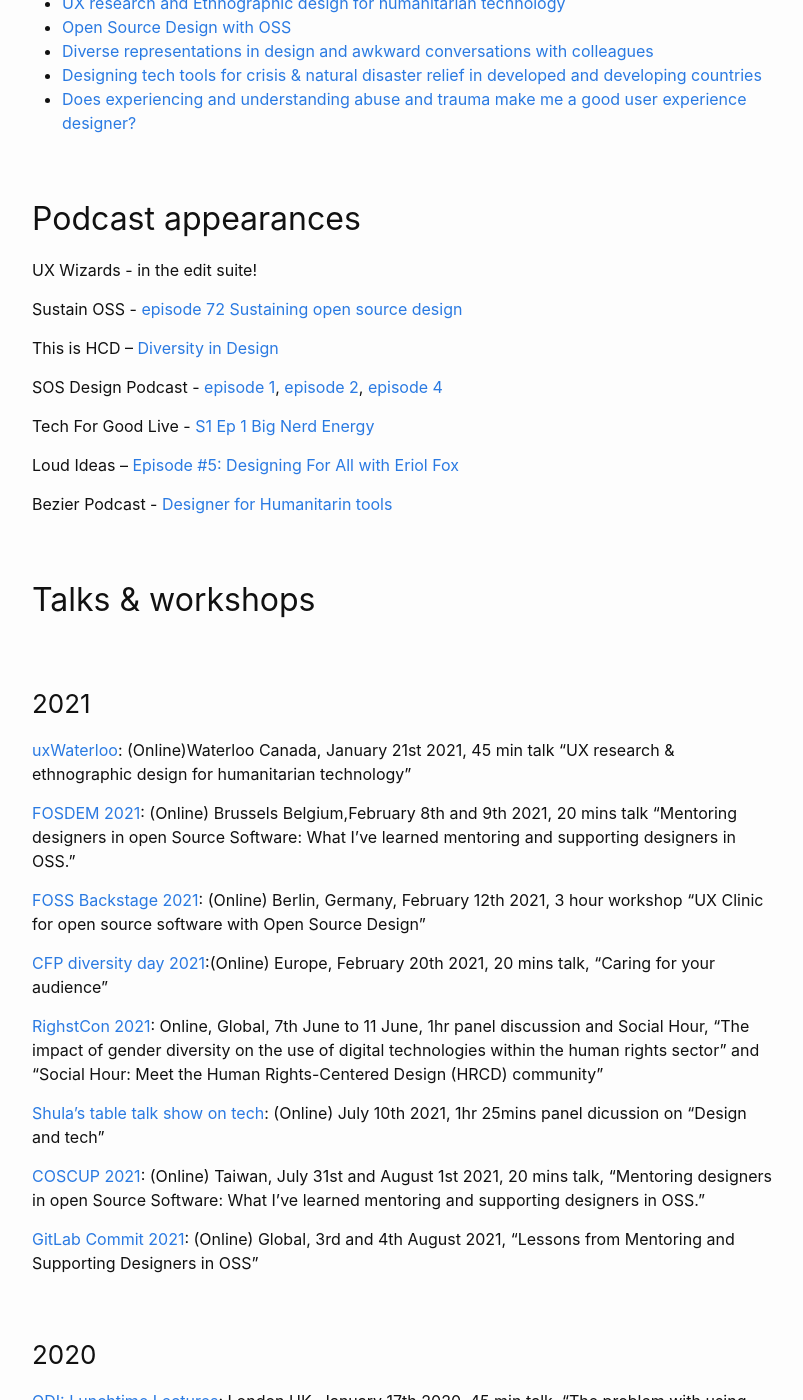
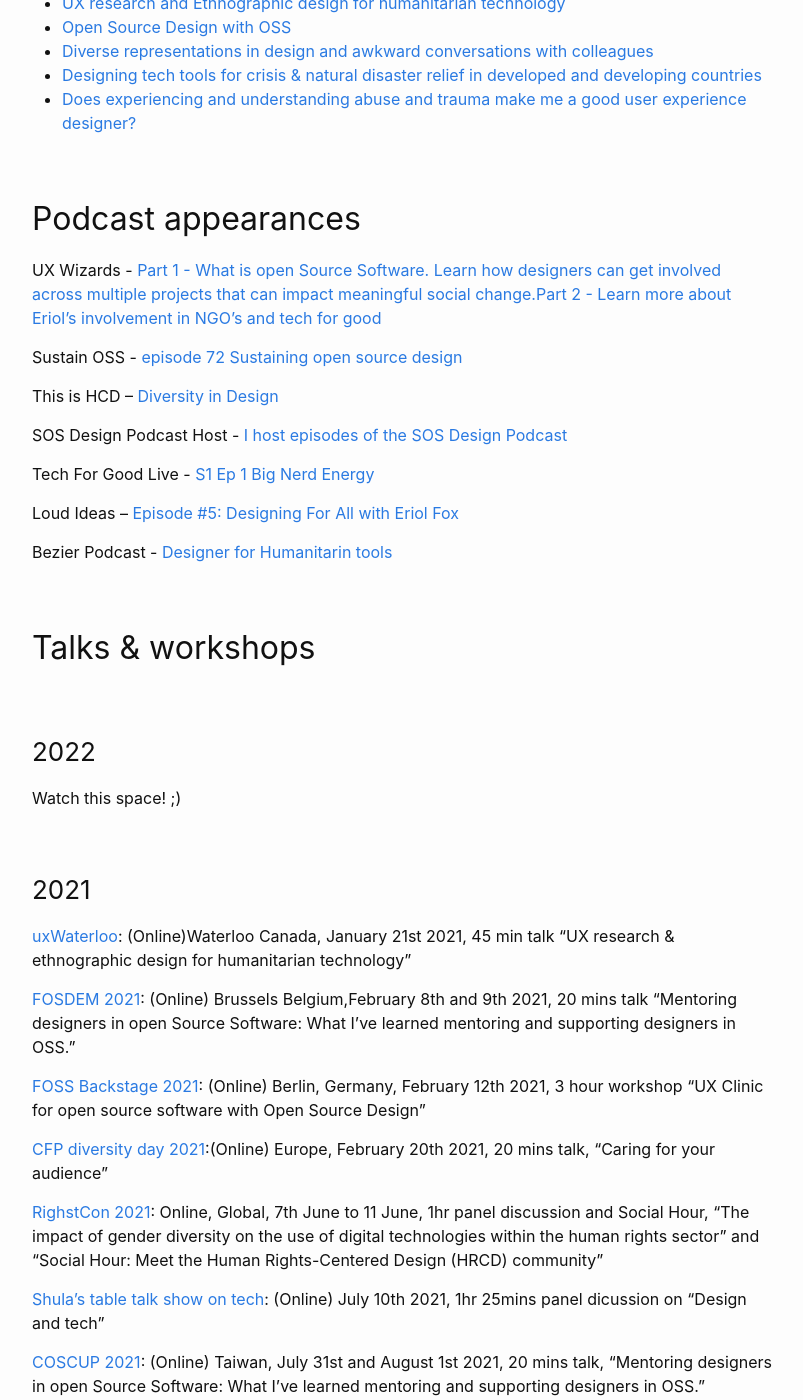
Before and after one commit to Erioldoesdesign/erioldoesdesign.github.io, a Jekyll site: the page built from speaking.md, in a window 1280 px wide and 1400 px high, scrolled down 686 px. Shown: the whole window, without its empty margins (238-1041 px from the left). Built offline with Jekyll 4.4.1, drawn with Linux system fonts in a browser that asks for light colours; some of the changed text lies outside the part shown.

Commit message:
update speaking

```diff
--- a/speaking.md
+++ b/speaking.md
@@ -29,13 +29,13 @@
 
 ## Podcast appearances
 
-UX Wizards - in the edit suite!
+UX Wizards - [Part 1 - What is open Source Software. Learn how designers can get involved across multiple projects that can impact meaningful social change.](https://open.spotify.com/episode/02hzVlA9o2ChxgiaBnVEbl?si=73ede393c7ea4215)[Part 2 - Learn more about Eriol's involvement in NGO's and tech for good](https://open.spotify.com/episode/3aG8hS1VVL0hXrbuCHtbaf?si=i4qH5IyGTdmsSn9s2ueMng)
 
 Sustain OSS - [episode 72 Sustaining open source design](https://podcast.sustainoss.org/72)
 
 This is HCD – [Diversity in Design](https://www.thisishcd.com/episode/eriol-fox-diversity-in-design)
 
-SOS Design Podcast - [episode 1](https://sosdesign.sustainoss.org/1), [episode 2](https://sosdesign.sustainoss.org/2), [episode 4](https://sosdesign.sustainoss.org/4)
+SOS Design Podcast Host - [I host episodes of the SOS Design Podcast](https://sosdesign.sustainoss.org/)
 
 Tech For Good Live - [S1 Ep 1 Big Nerd Energy](https://pod.co/tech-for-good-live/tfgl2021-s1-ep1-big-nerd-energy)
 
@@ -45,6 +45,10 @@
 
 
 ## Talks & workshops
+
+### 2022
+
+Watch this space! ;)
 
 ### 2021
 
@@ -63,6 +67,23 @@
 [COSCUP 2021](https://coscup.org/2021/zh-TW/session/3WAUDK): (Online) Taiwan, July 31st and August 1st 2021, 20 mins talk, "Mentoring designers in open Source Software: What I've learned mentoring and supporting designers in OSS."
 
 [GitLab Commit 2021](https://gitlabcommitvirtual2021.sched.com/?iframe=yes&w=100%&sidebar=yes&bg=no#): (Online) Global, 3rd and 4th August 2021, "Lessons from Mentoring and Supporting Designers in OSS"
+
+[Remote Design Week](https://remotedesignweek.com/)
+
+[UX Y'all](https://www.uxyall.org/)
+
+[UXInsight Unfolds 2021](https://uxinsight.org/uxinsight-unfolds-2021/)
+
+[Design Club: London](https://designclub.io/)
+
+[DrupalCon Europe 2021](https://www.drupal.org/community/events/drupalcon-europe-2021-2021-10-04)
+
+[ADP List: Empowering Women in Tech](https://adplist.org/session/empowering-women-in-tech)
+
+[TU Delft: Diversity & Inclusion in Research, Technology and Design](https://osc-delft.github.io/)
+
+[Shula's Table Talk show](https://www.youtube.com/watch?v=0B-NDJtTVn0)
+
 
 
 ### 2020
```
